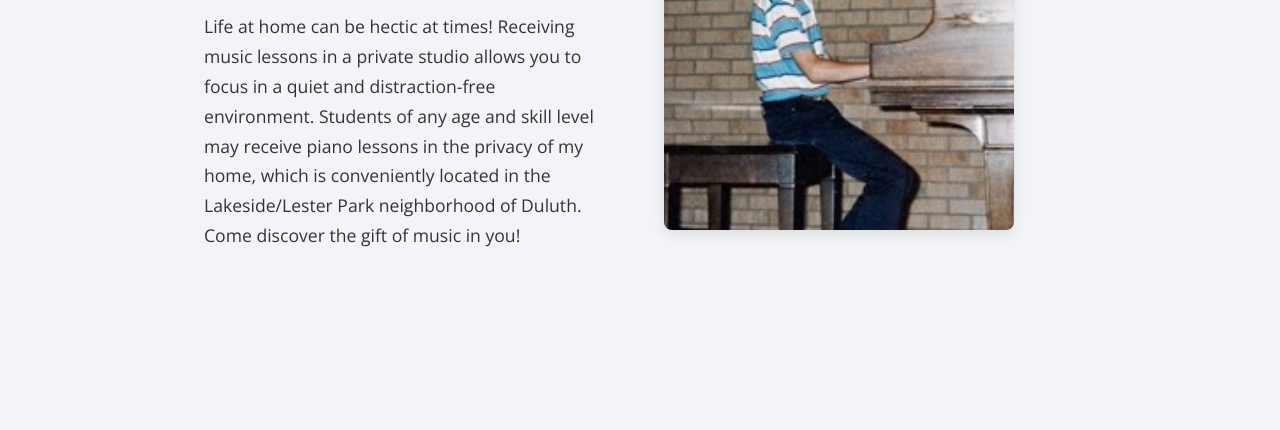
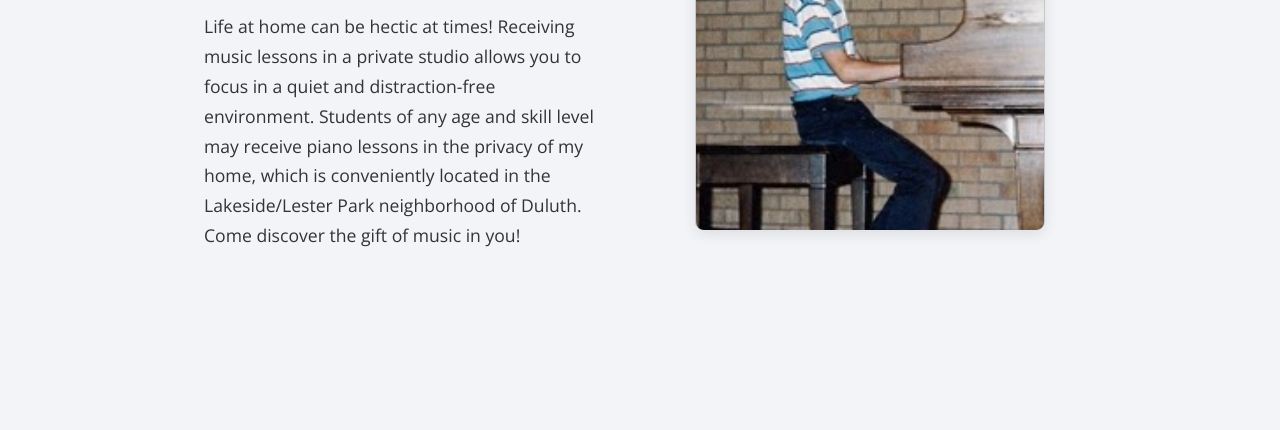
Before and after one commit to raoulzissou/agiftofmusic-website, a plain HTML site: page index.html in a window 1280 px wide. Shown: the part 788-1218 px from the top of the page. Drawn offline with nearby package versions, Linux system fonts and the light colour scheme.

Commit message:
Update index.html

```diff
--- a/index.html
+++ b/index.html
@@ -175,9 +175,11 @@
         }
 
         .welcome-photo-placeholder {
-            width: 350px;
-            height: 350px;
-            flex-shrink: 0;
+            width: 100%;
+            max-width: 350px;
+            height: 350px; /* Forces the height */
+            object-fit: cover; /* Ensures the real photo doesn't stretch or squish */
+            margin: 0 auto; /* Centers it on mobile when the grid stacks */
         }
 
         .bio-image-placeholder {
@@ -228,9 +230,6 @@
             }
             .welcome-content {
                 padding-right: 0;
-            }
-            .welcome-photo-placeholder {
-                height: 250px;
             }
             .bio-content {
                 flex-direction: column;
```
